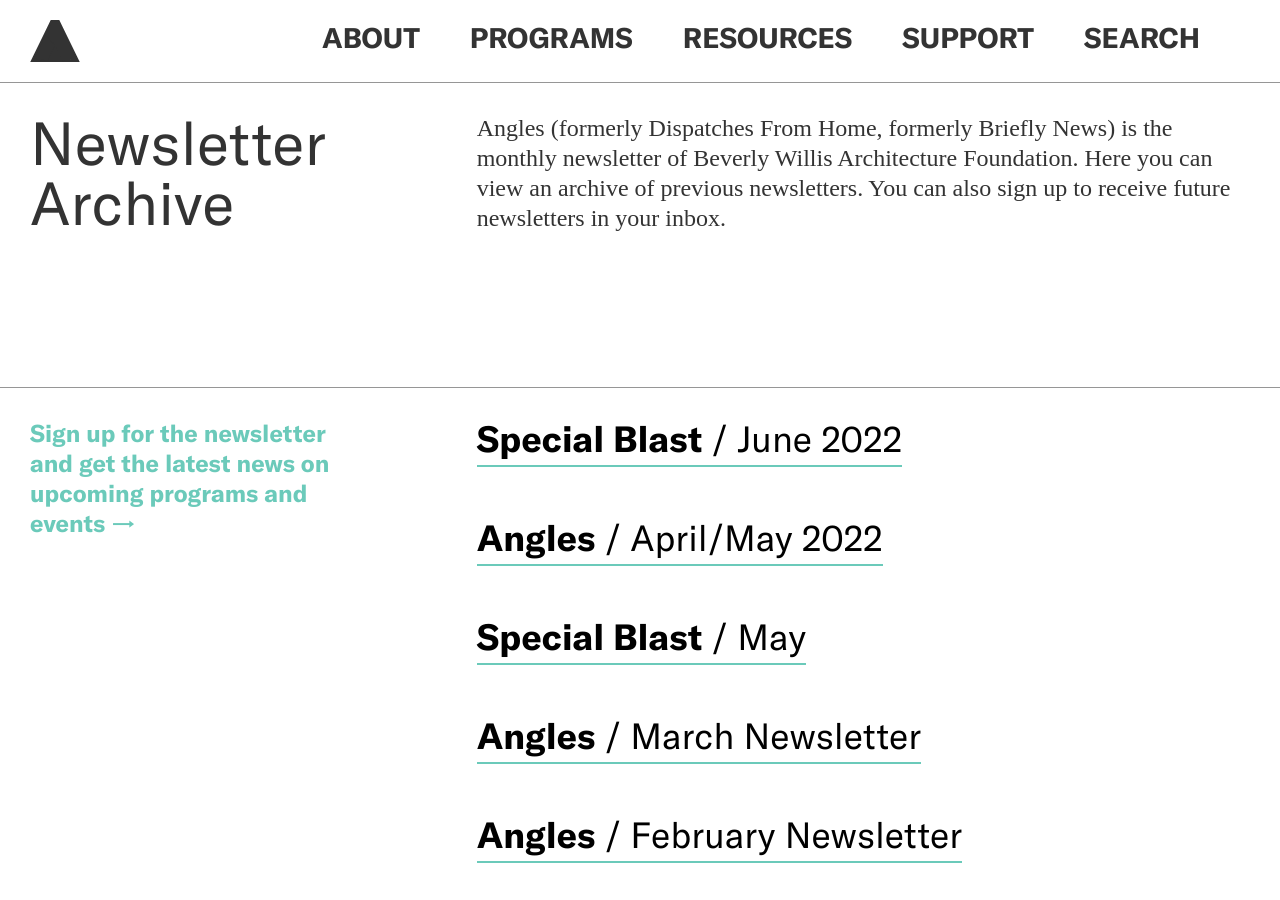
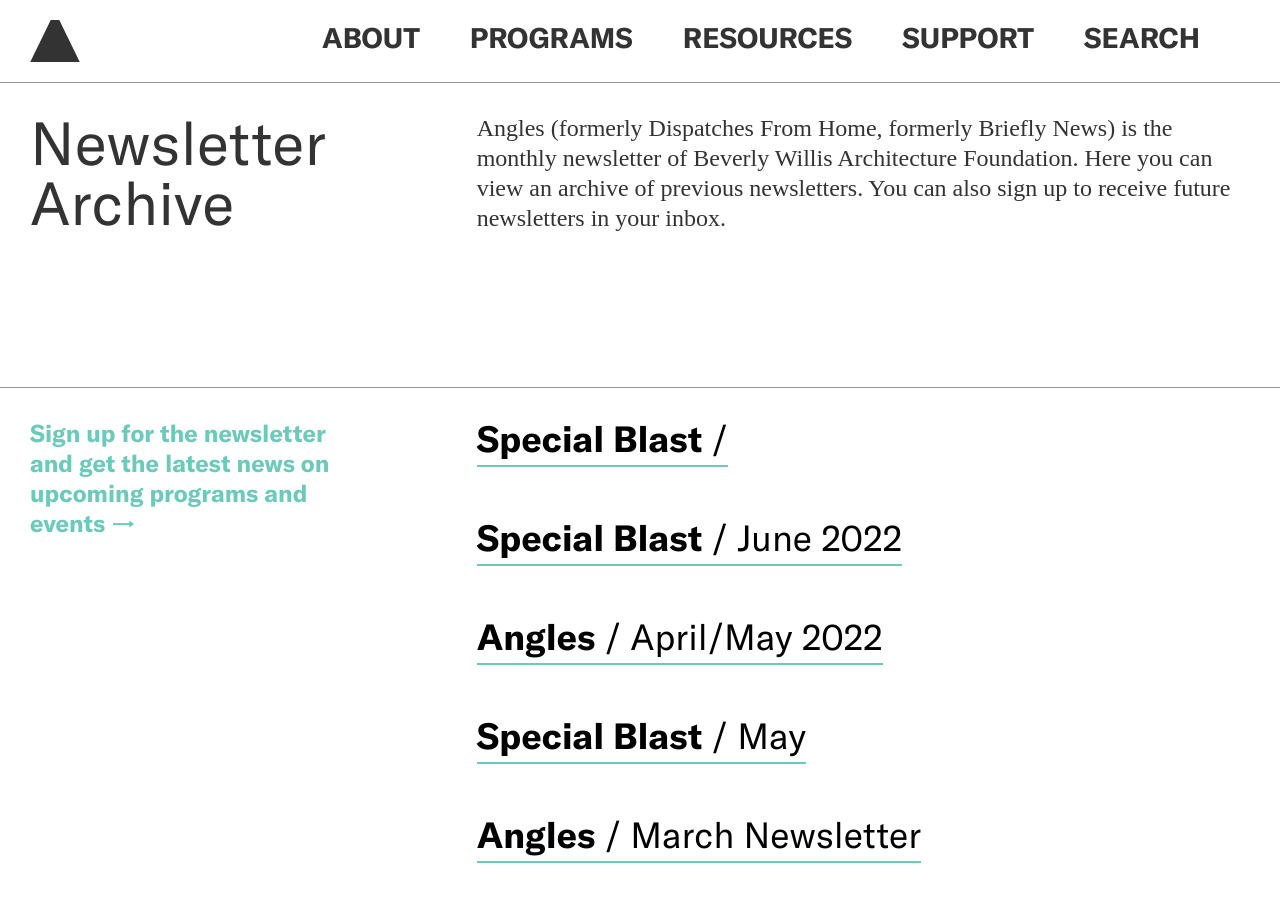
Before and after one commit to jengalas/bwaf-bbw, a Jekyll site: the page built from _resources/newsletter-archive.md, in a window 1280 px wide and 900 px high. Built offline with Jekyll 4.4.1, drawn with Linux system fonts in a browser that asks for light colours; nearby versions of some CDN libraries; some web fonts are replaced.

Commit message:
Update from Forestry.io Virginia Eskridge updated _resources/newsletter-archive.md

```diff
--- a/_resources/newsletter-archive.md
+++ b/_resources/newsletter-archive.md
@@ -10,6 +10,8 @@
 sign-up-text: Sign up for the newsletter and get the latest news on upcoming programs
   and events
 newsletters:
+- title: Special Blast
+  link: https://mailchi.mp/36126d359462/20th-anniversary-celebration-save-the-date
 - title: Special Blast
   month_year: June 2022
   link: https://mailchi.mp/bwaf/new-bwaf-emerging-leaders-dates
```
